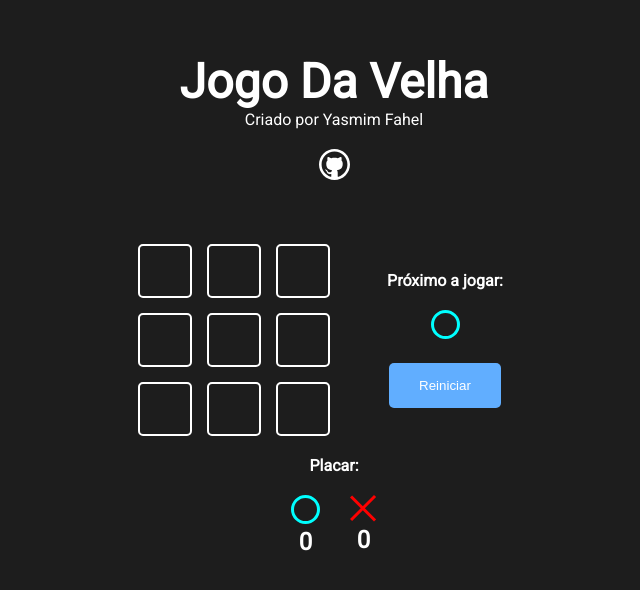
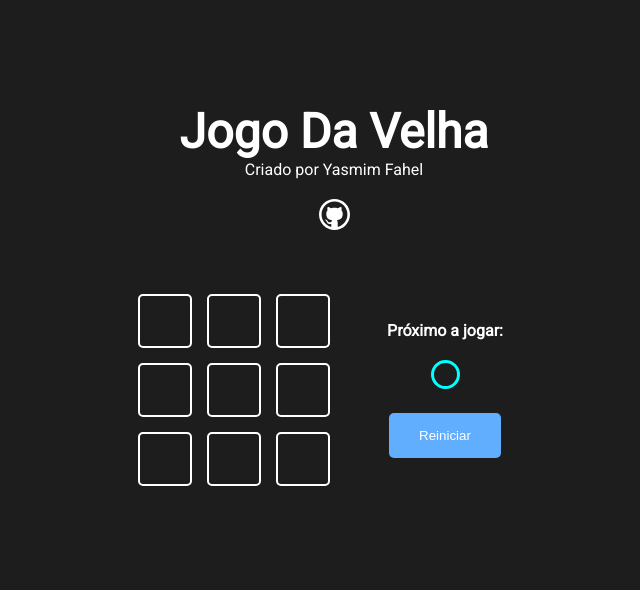
Before and after one commit to YasmimFahel/Jogo-da-velha, a Next.js app: page / in a window 1280 px wide. Shown: the part 116-706 px from the top of the page, without its empty margins (306-946 px from the left). Built offline with nearby package versions, Linux system fonts and the light colour scheme.

Commit message:
retirando o placar

```diff
--- a/src/componentes/game/Game.jsx
+++ b/src/componentes/game/Game.jsx
@@ -3,7 +3,6 @@
 
 import GameOption from '../gameOption/GameOption'
 import GameInfo from '../gameinfo/GameInfo'
-import Score from '../score/Score'
 
 const winnerTable = [
     [0, 1, 2],
@@ -23,7 +22,7 @@
     const [draw, setDraw] = useState(false)
 
 const handleClick = (pos) => {
-    if(gameState[pos]===0 && winner === 0){
+    if(gameState[pos]=== 0 && winner === 0){
         let newGameSatate = [...gameState]
         newGameSatate[pos] = currentPlayer
         setGameState(newGameSatate)
@@ -82,7 +81,6 @@
          draw = {draw}
          />
         </div>
-        <Score />
         </>
     )
 }
--- a/src/componentes/score/Score.jsx
+++ /dev/null
@@ -1,23 +0,0 @@
-import styles from './Score.module.css'
-
-import Icon from '../icon/Icon'
-
-function Score () {
-    return(
-        <>
-         <h4>Placar:</h4>
-         <div className={styles.score}>
-             <div className={styles.scoreContent}>
-                <Icon iconName="circle"/>
-                <h2>0</h2>
-             </div>
-             <div className={styles.scoreContent}>
-                 <Icon iconName="x"/>
-                 <h2>0</h2>
-             </div>
-         </div>
-        </>
-    )
-}
-
-export default Score
--- a/src/componentes/score/Score.module.css
+++ /dev/null
@@ -1,11 +0,0 @@
-.score{
-    display: flex;
-    gap: 30px;
-    margin-top: 20px;
-}
-
-.scoreContent{
-    display: flex;
-    flex-direction: column;
-    align-items: center;
-}
```
